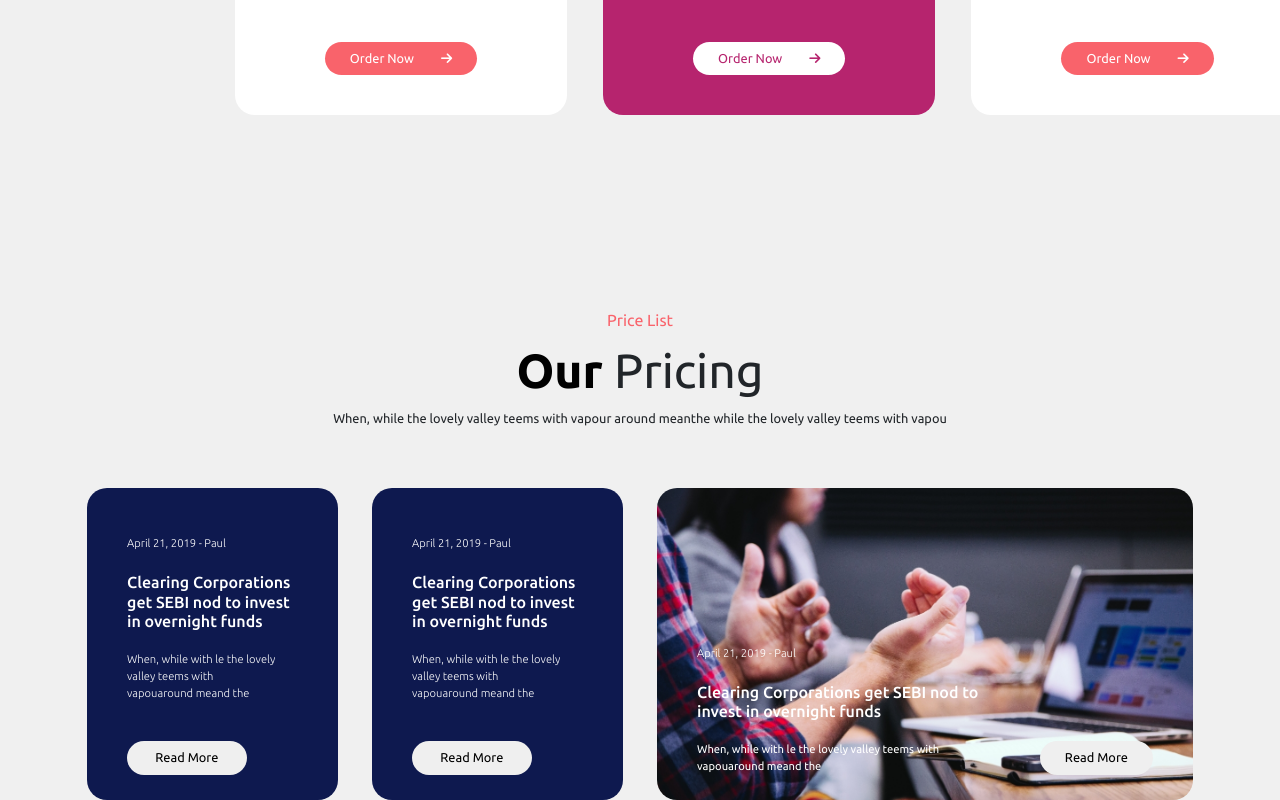
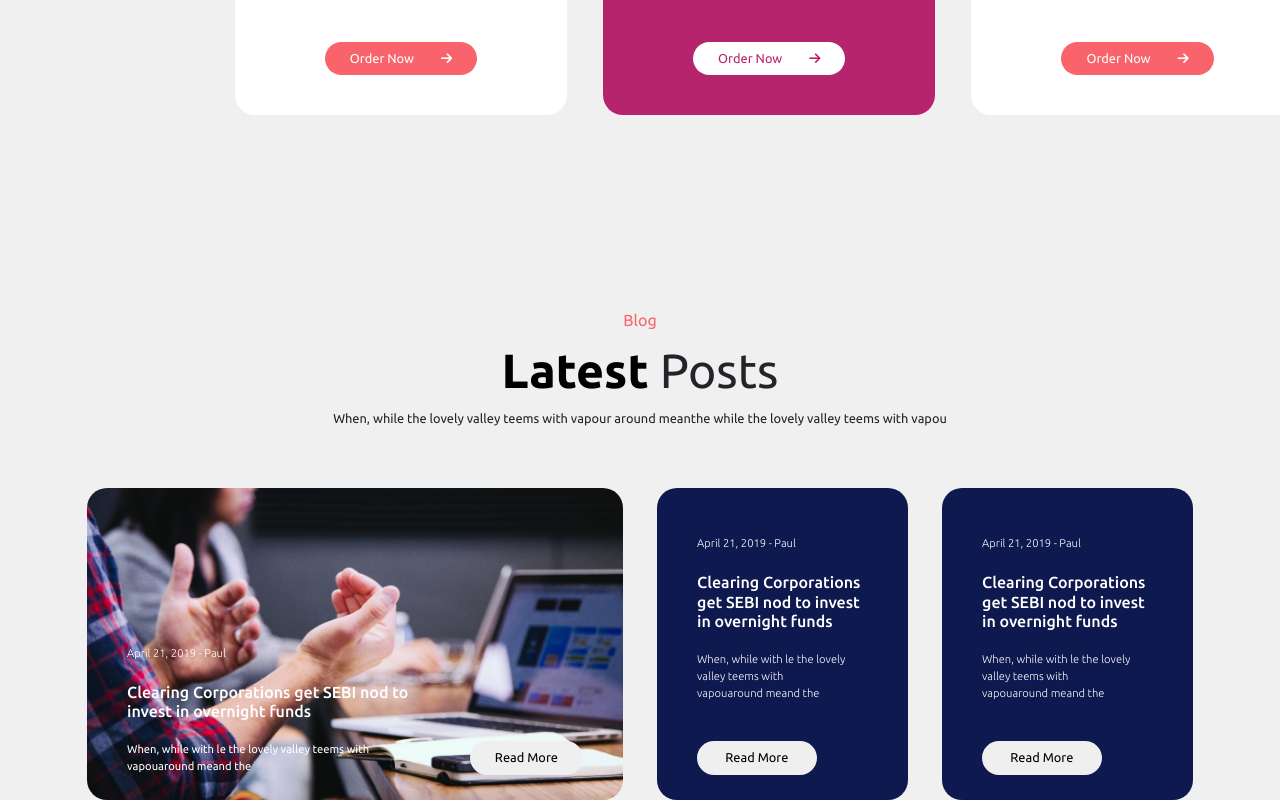
Before and after one commit to saff-it/proj-html-vuejs, a Vue app: page / in a window 1280 px wide. Shown: the part 3734-4534 px from the top of the page. Built offline with nearby package versions, Linux system fonts and the light colour scheme.

Commit message:
Main - fifth section completed dynamically, cardPost component created

```diff
--- /dev/null
+++ b/src/components/postCard.vue
@@ -0,0 +1,120 @@
+<template>
+
+    <div>
+
+        <div class="ms_post-card">
+            <div class="mt-3 ms_txt-post">
+                <span>April 21, 2019 - Paul</span>
+                <h6>Clearing Corporations get SEBI nod to invest in overnight funds</h6>
+                <p>When, while with le the lovely valley teems with vapouaround meand the</p>
+            </div>
+
+            <div>
+                <button>Read More</button>
+            </div>
+
+        </div>
+
+    </div>
+
+</template>
+
+<script>
+export default {
+
+}
+</script>
+
+<style lang="scss">
+@import "../styles/general.scss";
+@import "../styles/variables.scss";
+@import "../styles/mixins.scss";
+
+
+.ms_post-cards {
+    display: flex;
+
+    .ms_post-card {
+        display: flex;
+        flex-direction: column;
+        align-items: left;
+        background-color: $colorBg9;
+        color: white;
+        padding: 25px 40px;
+        margin: 0 5px;
+        border-radius: 20px;
+
+        span {
+            font-size: 0.7rem;
+            font-weight: lighter;
+        }
+
+        h6 {
+            margin: 20px 0;
+        }
+
+        p {
+            width: 90%;
+            text-align: left;
+            font-size: 0.7rem;
+            margin: 0;
+
+        }
+
+        button {
+            @include buttonLayout;
+            color: black;
+            width: 70%;
+            margin-top: 40px;
+        }
+    }
+
+}
+
+.ms_post-cards-wide {
+    display: flex;
+
+
+    .ms_post-card {
+        display: flex;
+        align-items: flex-end;
+        justify-content: space-between;
+        background-image: url('../assets/img/headway-537308-unsplash-1380x703.jpg');
+        background-size: cover;
+        color: white;
+        padding: 25px 40px;
+        margin: 0 5px;
+        border-radius: 20px;
+
+        span {
+            font-size: 0.7rem;
+            font-weight: lighter;
+            margin-top: 20px;
+        }
+
+        h6 {
+            margin: 20px 0;
+        }
+
+        p {
+            width: 90%;
+            text-align: left;
+            font-size: 0.7rem;
+            margin: 0;
+        }
+
+        button {
+            @include buttonLayout;
+            color: black;
+            width: 100%;
+            margin-top: 40px;
+
+        }
+    }
+
+    .ms_txt-post{
+        width: 65%;
+    }
+
+}
+</style>
--- a/src/components/siteMain.vue
+++ b/src/components/siteMain.vue
@@ -126,8 +126,8 @@
             <div class="container ms_posts-text">
 
                 <div class="ms_pricing-txt">
-                    <span>Price List</span>
-                    <h2 class="text-dark"> <span class="ms_bolder-txt">Our</span> Pricing </h2>
+                    <span>Blog</span>
+                    <h2 class="text-dark"> <span class="ms_bolder-txt">Latest</span> Posts </h2>
                     <span class="ms_pricing-span-sizing text-dark">When, while the lovely valley teems with vapour
                         around meanthe while the lovely valley teems with vapou</span>
                 </div>
@@ -137,63 +137,10 @@
 
             <div class="container ms_posts-box">
                 <div class="row">
-
-                    <div class="col-3 ms_post-cards">
-
-                        <div class="ms_post-card">
-                            <div class="mt-3">
-                                <span>April 21, 2019 - Paul</span>
-                                <h6>Clearing Corporations get SEBI nod to invest in overnight funds</h6>
-                                <p>When, while with le the lovely valley teems with vapouaround meand the</p>
-                            </div>
-
-                            <div>
-                                <button>Read More</button>
-                            </div>
-
-                        </div>
-
-                    </div>
-
-                    <div class="col-3 ms_post-cards">
-
-                        <div class="ms_post-card">
-                            <div class="mt-3">
-                                <span>April 21, 2019 - Paul</span>
-                                <h6>Clearing Corporations get SEBI nod to invest in overnight funds</h6>
-                                <p>When, while with le the lovely valley teems with vapouaround meand the</p>
-                            </div>
-
-                            <div>
-                                <button>Read More</button>
-                            </div>
-
-                        </div>
-
-                    </div>
-
-                    <div class="col-6 ms_post-cards-wide">
-
-                        <div class="ms_post-card">
-                            <div class="mt-3 ms_txt-post">
-                                <span>April 21, 2019 - Paul</span>
-                                <h6>Clearing Corporations get SEBI nod to invest in overnight funds</h6>
-                                <p>When, while with le the lovely valley teems with vapouaround meand the</p>
-                            </div>
-
-                            <div>
-                                <button>Read More</button>
-                            </div>
-
-                        </div>
-
-                    </div>
-
-
-
-
-
-
+                    <postCard v-for="(card, index) in postCards" :key="index"
+                    :singlePostCard="card"
+                    :class="addSpecialClassToPost(index)"
+                />
                 </div>
             </div>
 
@@ -207,13 +154,15 @@
 import whatWeDoCard from './whatWeDoCard.vue'
 import carouselCard from './carouselCard.vue'
 import PricingCard from './pricingCard.vue'
+import postCard from './postCard.vue'
 
 export default {
     name: 'siteMain',
     components: {
         whatWeDoCard,
         carouselCard,
-        PricingCard
+        PricingCard,
+        postCard,
     },
 
     data: function () {
@@ -278,6 +227,23 @@ export default {
                     price: "80",
                 },
             ],
+
+            postCards: [
+
+                {
+                    title: 'Amazon gets CCI not to acquire 49% stake in',
+                    paragraph: "When, while with le the lovely valley teems with vapouaround meand the",
+                },
+                {
+                    title: 'Clearing Corporations get SEBI nod to invest in overnight funds',
+                    paragraph: "When, while with le the lovely valley teems with vapouaround meand the",
+                },
+                {
+                    title: 'Shabnam Dhillion, wife of RSSb chief Gurinder Dhollon, passes away London',
+                    paragraph: "When, while with le the lovely valley teems with vapouaround meand the",
+                },
+
+            ],
         }
     },
 
@@ -290,6 +256,18 @@ export default {
             }
 
             return cssClass;
+        },
+
+        addSpecialClassToPost(indexActive) {
+            let cssPostClass = '';
+
+            if (indexActive === 0) {
+                cssPostClass = 'col-6 ms_post-cards-wide';
+            } else {
+                cssPostClass = 'col-3 ms_post-cards';
+            }
+
+            return cssPostClass;
         }
     }
 
@@ -488,92 +466,4 @@ section.ms_carousel-bg {
     }
 }
 
-.ms_post-cards {
-    display: flex;
-
-
-    .ms_post-card {
-        display: flex;
-        flex-direction: column;
-        align-items: left;
-        background-color: $colorBg9;
-        color: white;
-        padding: 25px 40px;
-        margin: 0 5px;
-        border-radius: 20px;
-
-        span {
-            font-size: 0.7rem;
-            font-weight: lighter;
-        }
-
-        h6 {
-            margin: 20px 0;
-        }
-
-        p {
-            width: 90%;
-            text-align: left;
-            font-size: 0.7rem;
-            margin: 0;
-
-        }
-
-        button {
-            @include buttonLayout;
-            color: black;
-            width: 70%;
-            margin-top: 40px;
-        }
-    }
-
-}
-
-.ms_post-cards-wide {
-    display: flex;
-
-
-    .ms_post-card {
-        display: flex;
-        align-items: flex-end;
-        justify-content: space-between;
-        background-image: url('../assets/img/headway-537308-unsplash-1380x703.jpg');
-        background-size: cover;
-        color: white;
-        padding: 25px 40px;
-        margin: 0 5px;
-        border-radius: 20px;
-
-        span {
-            font-size: 0.7rem;
-            font-weight: lighter;
-            margin-top: 20px;
-        }
-
-        h6 {
-            margin: 20px 0;
-        }
-
-        p {
-            width: 90%;
-            text-align: left;
-            font-size: 0.7rem;
-            margin: 0;
-        }
-
-        button {
-            @include buttonLayout;
-            color: black;
-            width: 100%;
-            margin-top: 40px;
-
-        }
-    }
-
-    .ms_txt-post{
-        width: 65%;
-    }
-
-}
-
 </style>
```
